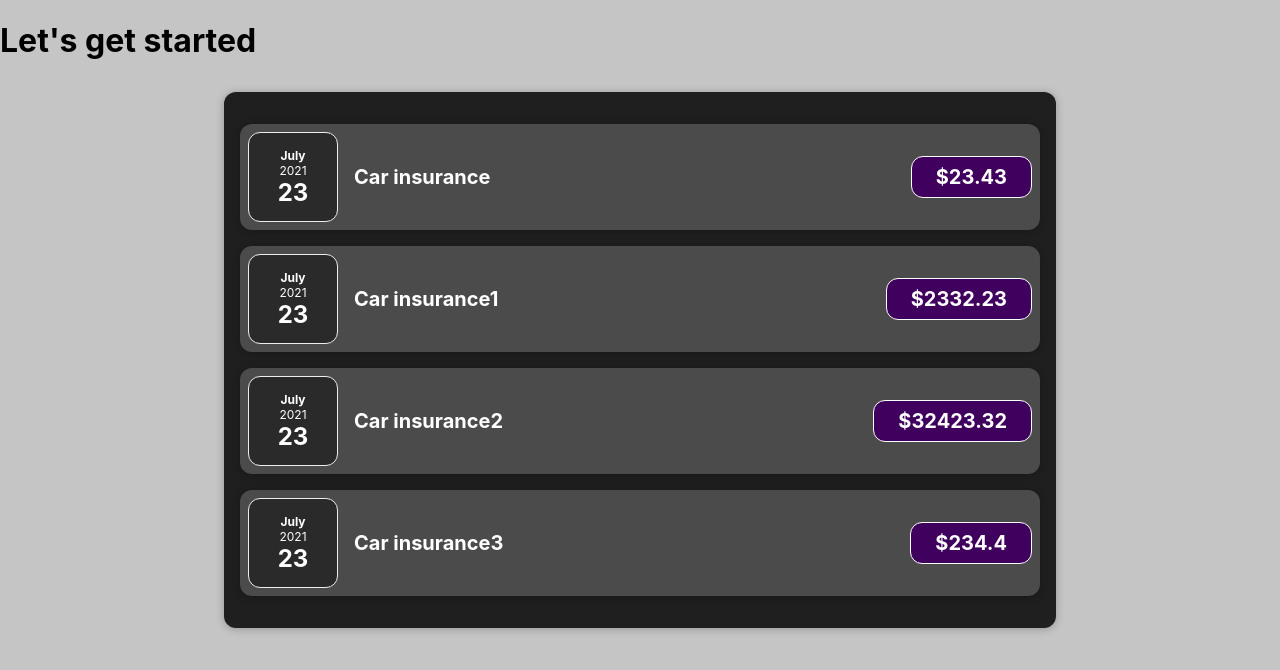
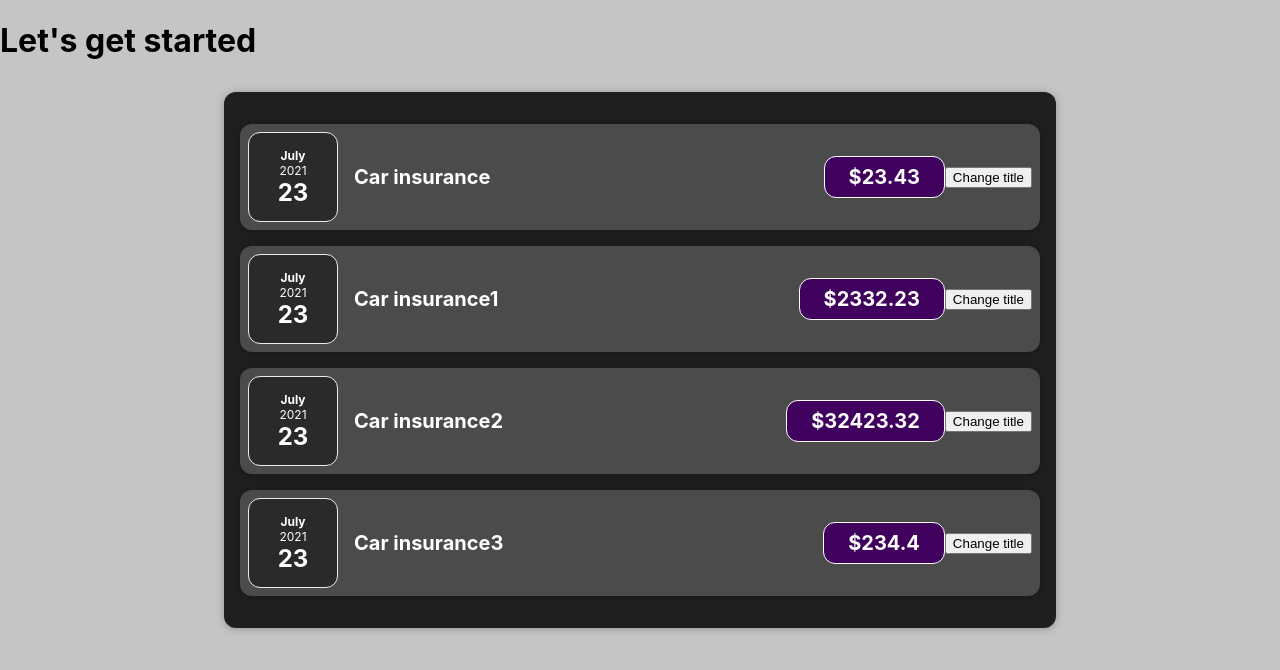
Before and after one commit to amogh-nagar/React-practice, a React (Create React App) app in the folder react-guide/: page / in a window 1280 px wide. Shown: the top 670 px of the page. Built offline with nearby package versions, Linux system fonts and the light colour scheme.

Commit message:
intro to useState

```diff
--- a/react-guide/src/components/Expenses/ExpenseItem.js
+++ b/react-guide/src/components/Expenses/ExpenseItem.js
@@ -1,16 +1,30 @@
+import {useState} from "react";
 import "./ExpenseItem.css";
 import ExpenseDate from "./ExpenseDate";
 import Card from "../UI/Card";
 
 const ExpenseItem = (props) => {
+  // let title = props.title;
+
+  const [title, setTitle] = useState(props.title);
+
+  const clickHandler = () => {
+    // console.log("Clicked!!");
+    // title="Updated!"
+
+    setTitle("Updated!");
+  };
+
   return (
     <Card className="expense-item">
       <ExpenseDate date={props.date} />
       <div className="expense-item__description">
-        <h2>{props.title}</h2>
+        <h2>{title}</h2>
         <div className="expense-item__price">${props.amount}</div>
       </div>
+      <button onClick={clickHandler}>Change title</button>
     </Card>
+    // onClick={clickHandler()}
   );
 };
 
```
